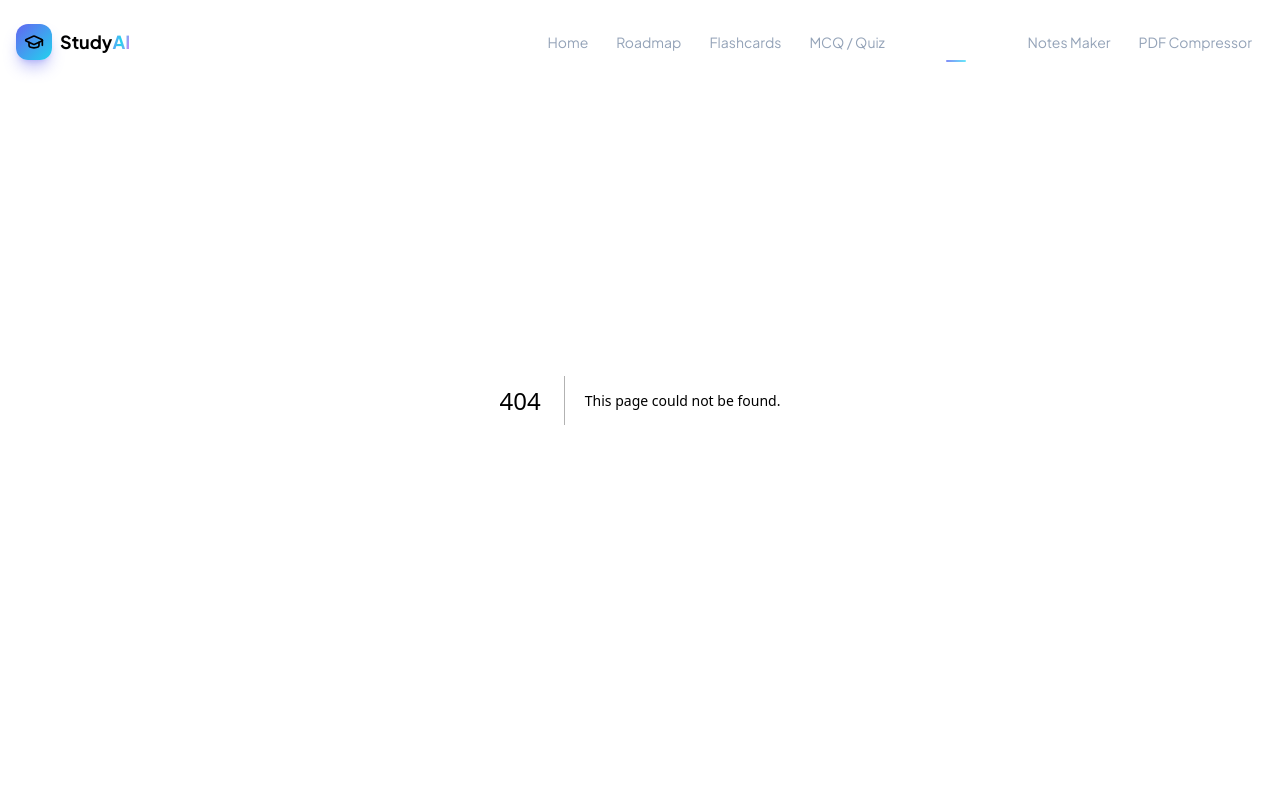
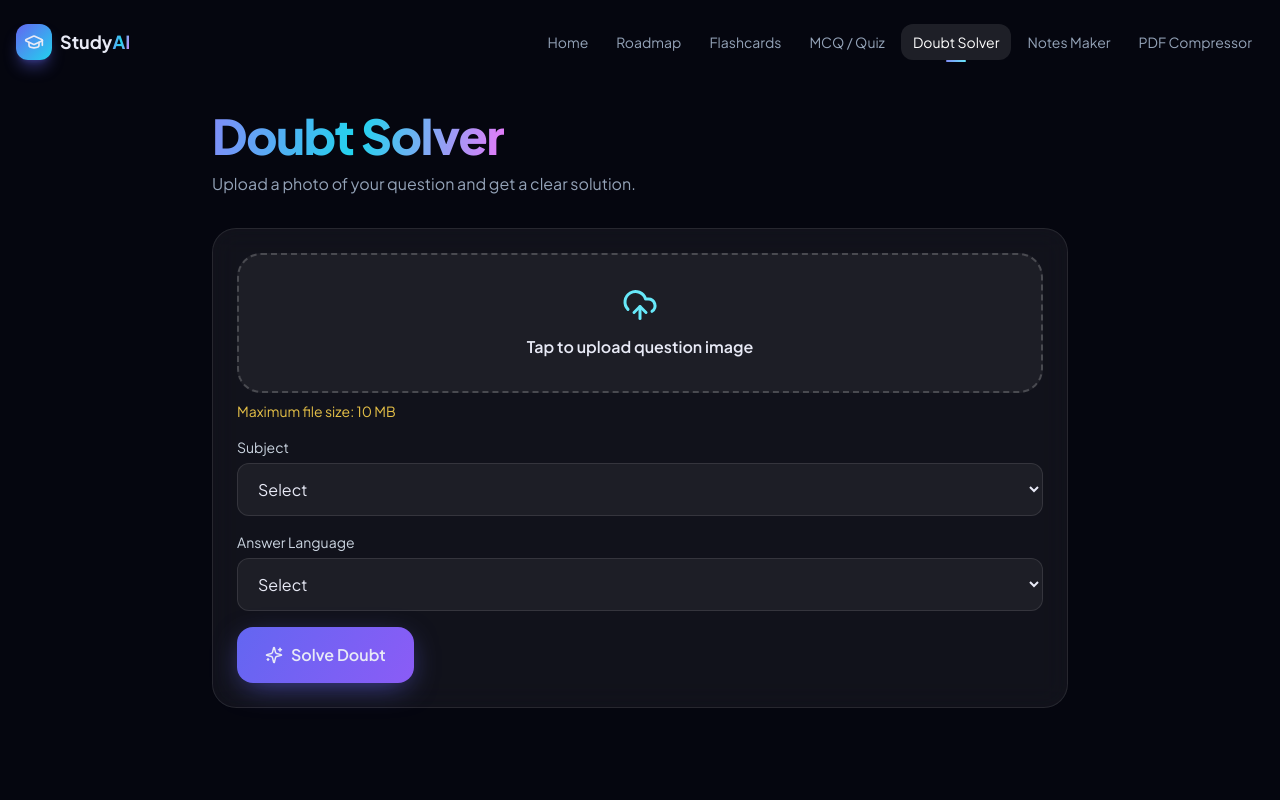
Before and after one commit to raviraj437700-cyber/Rx-study-mod, a Next.js app: page /doubt in a window 1280 px wide. Before the commit this address had no page. Shown: the top 800 px of the page. Built offline with nearby package versions, Linux system fonts and the light colour scheme.

Commit message:
Create page.js

```diff
--- /dev/null
+++ b/app/doubt/page.js
@@ -0,0 +1,64 @@
+"use client";
+import { useState } from "react";
+import { motion } from "framer-motion";
+import { Download, Sparkles, RotateCcw } from "lucide-react";
+import { Shell, Card, Select, Btn, ErrorBox, Upload, Loader, shrinkImage, inp } from "@/components/ui";
+import { useAI, ai } from "@/lib/useAI";
+import { makePdf } from "@/lib/pdf";
+import { SUBJECTS, LANGS } from "@/lib/data";
+
+export default function Doubt() {
+  const [file, setFile] = useState(null), [subject, setSubject] = useState(""), [other, setOther] = useState(""), [lang, setLang] = useState("");
+  const [res, setRes] = useState(null);
+  const { loading, error, setError, run } = useAI();
+
+  const go = async () => {
+    const sub = subject === "Others" ? other.trim() : subject;
+    if (!file) return setError("Please upload a question image.");
+    if (!sub) return setError("Please choose or enter a subject.");
+    if (!lang) return setError("Please choose the answer language.");
+    const d = await run(async () => ai("doubt", { image: await shrinkImage(file), subject: sub, language: lang }));
+    if (d) setRes(d);
+  };
+  const pdf = () => makePdf("Doubt Solution", [
+    { t: "h2", x: "Question" }, { t: "p", x: res.question },
+    { t: "h2", x: "Understanding" }, { t: "p", x: res.understanding },
+    { t: "h2", x: "Step-by-step solution" }, ...res.steps.map((s, k) => ({ t: "p", x: `Step ${k + 1}: ${s}` })),
+    { t: "h2", x: "Explanation" }, { t: "p", x: res.explanation },
+    { t: "h2", x: "Final Answer" }, { t: "p", x: res.answer },
+  ], "solution.pdf");
+
+  if (loading) return <Shell title="Doubt Solver" sub=""><Loader text="AI is solving your doubt..." /></Shell>;
+
+  if (res) {
+    const box = (t, c) => <Card><h3 className="mb-2 font-bold text-cyan-200">{t}</h3>{c}</Card>;
+    return (
+      <Shell title="Solution" sub="Step by step.">
+        <div className="space-y-4">
+          {[box("Question", <p>{res.question}</p>), box("Understanding", <p>{res.understanding}</p>),
+            box("Step-by-step solution", <ol className="list-decimal space-y-2 pl-5">{res.steps.map((s, k) => <li key={k}>{s}</li>)}</ol>),
+            box("Explanation", <p>{res.explanation}</p>),
+            <Card className="border-emerald-400/40 bg-emerald-500/10"><h3 className="mb-2 font-bold text-emerald-300">Final Answer</h3><p className="text-lg font-semibold">{res.answer}</p></Card>,
+          ].map((n, k) => <motion.div key={k} initial={{ opacity: 0, y: 20 }} animate={{ opacity: 1, y: 0 }} transition={{ delay: k * 0.12 }}>{n}</motion.div>)}
+        </div>
+        <div className="mt-8 flex flex-col gap-3 sm:flex-row">
+          <Btn onClick={pdf}><Download size={18} /> Download Solution PDF</Btn>
+          <button onClick={() => setRes(null)} className="glass inline-flex items-center justify-center gap-2 rounded-2xl px-6 py-4 font-semibold"><RotateCcw size={18} /> New doubt</button>
+        </div>
+      </Shell>
+    );
+  }
+
+  return (
+    <Shell title="Doubt Solver" sub="Upload a photo of your question and get a clear solution.">
+      <Card className="space-y-4">
+        <Upload kind="image" maxMB={10} file={file} onFile={setFile} onError={setError} />
+        <Select label="Subject" value={subject} onChange={setSubject} options={SUBJECTS} />
+        {subject === "Others" && <input className={inp} placeholder="Enter subject name" value={other} onChange={(e) => setOther(e.target.value)} />}
+        <Select label="Answer Language" value={lang} onChange={setLang} options={LANGS} />
+        <ErrorBox msg={error} />
+        <Btn onClick={go}><Sparkles size={18} /> Solve Doubt</Btn>
+      </Card>
+    </Shell>
+  );
+    }
```
